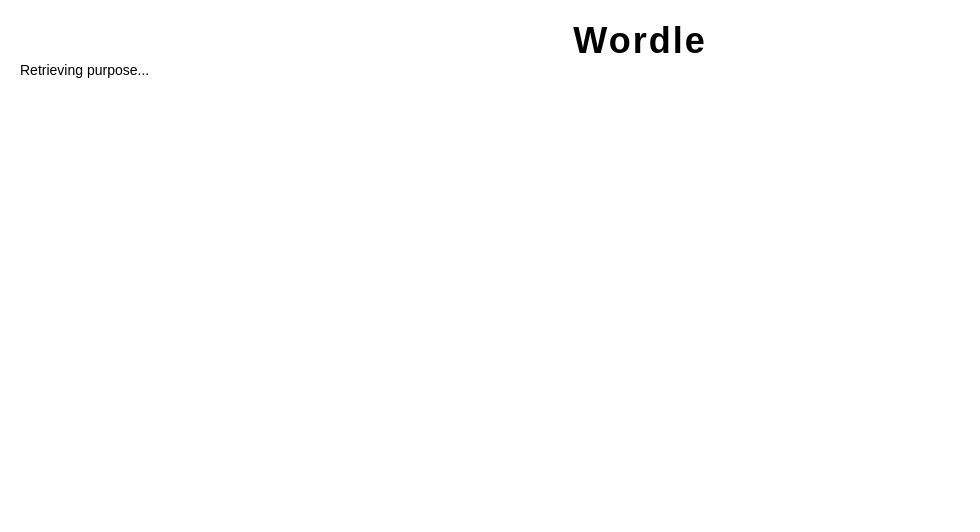
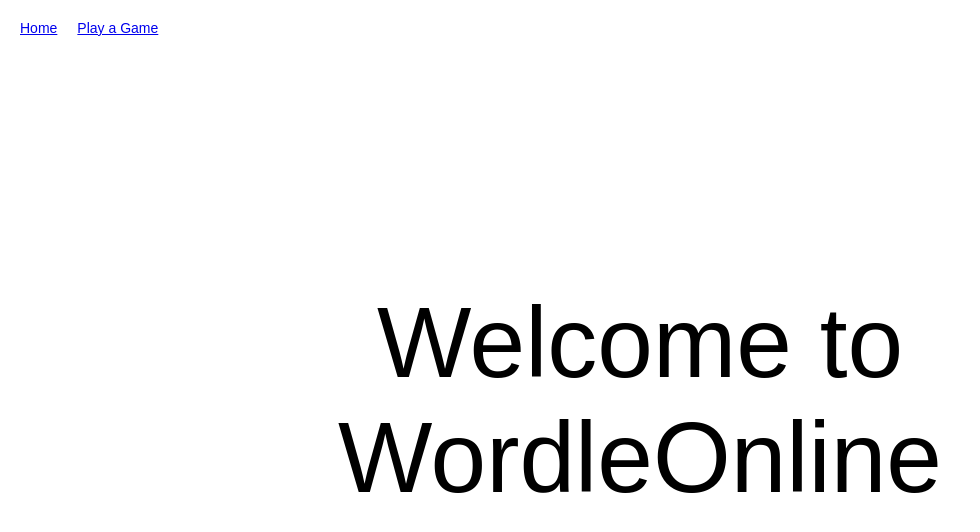
Before and after one commit to hassayag/WordleOnline, a React (Create React App) app in the folder wordle-ui/: page / in a window 1280 px wide. Shown: the top 532 px of the page, without its empty margins (0-980 px from the left). Built offline with nearby package versions, Linux system fonts and the light colour scheme; no server answers.

Commit message:
Added navbar

```diff
--- a/wordle-ui/src/App.js
+++ b/wordle-ui/src/App.js
@@ -1,8 +1,9 @@
 import React from 'react';
 import ReactDOM from 'react-dom/client';
+import { BrowserRouter } from "react-router-dom";
 import './index.scss';
 
-import { Game } from './components/game/game';
+import Navbar from './components/home/home';
 
 const root = ReactDOM.createRoot(document.getElementById("root"));
-root.render(<Game/>);
+root.render(<BrowserRouter><Navbar/></BrowserRouter>);
--- a/wordle-ui/src/components/game/keyboard/keyboard.js
+++ b/wordle-ui/src/components/game/keyboard/keyboard.js
@@ -19,7 +19,7 @@
     componentWillUnmount(){
         const pressKey = letter => this.props.onPress(letter);
 
-        this.removeEventListener("keydown", event => pressKey(event.key));
+        document.body.removeEventListener("keydown", event => pressKey(event.key));
     }
 
     // render each key in the row
--- /dev/null
+++ b/wordle-ui/src/components/home/home.css
@@ -0,0 +1,15 @@
+#navbar {
+    display: flex;
+    gap: 20px;
+}
+
+#home-message {
+    text-align: center;
+    font-family: Arial, Helvetica, sans-serif;
+    font-size: 100px;
+
+    position: absolute;
+    left: 50%;
+    top: 50%;
+    transform: translate(-50%, -50%);
+}
--- /dev/null
+++ b/wordle-ui/src/components/home/home.js
@@ -0,0 +1,28 @@
+import './home.css';
+import { Game } from "../game/game"
+import { Link, Route, Routes } from "react-router-dom";
+
+const Navbar = () => {
+    return (
+        <>
+            <nav id='navbar'>
+                <Link to="/">Home</Link>
+                <Link to="/game">Play a Game</Link>
+            </nav>
+            <Routes>
+                <Route path="/" element={<Home/>} />
+                <Route path="/game" element={<Game/>} />
+            </Routes>
+        </>
+    )
+}
+
+const Home = () => {
+    return (
+        <div id='home-message'>
+            Welcome to WordleOnline
+        </div>
+    )
+}
+
+export default Navbar;
```
